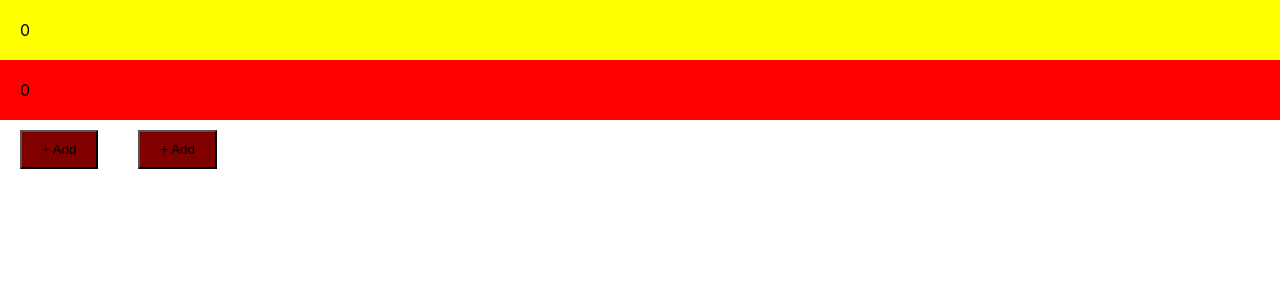
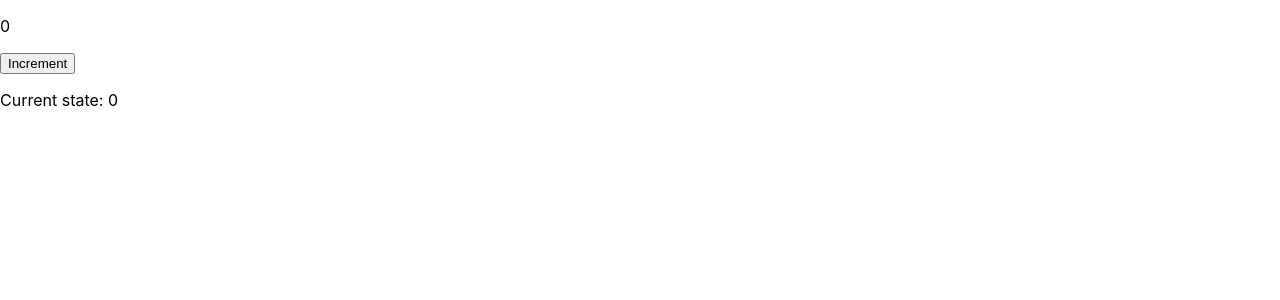
Before and after one commit to shihabus/react-old-lifecycle, a React (Create React App) app: page / in a window 1280 px wide. Shown: the top 300 px of the page. Built offline with nearby package versions, Linux system fonts and the light colour scheme.

Commit message:
react class life cycle

```diff
--- a/src/App.js
+++ b/src/App.js
@@ -1,81 +1,56 @@
-import React from 'react';
-import './App.css';
+import React, { Component } from "react";
+import Button from "./Button";
+import Display from "./Display";
 
-class Child extends React.Component{
-  constructor(props){
-    super(props)
-    this.state={
-      data:props.data
-    }
+export default class App extends Component {
+  constructor(props) {
+    super(props);
+    console.log("App constructor");
+    this.state = {
+      count: 0,
+    };
   }
 
-  // componentWillReceiveProps(nextProps) {
-  //   console.log('nextProps',nextProps)
-  //   console.log('this.props',this.props)
-  //   this.setState({data:nextProps.data})
-  // }
-
-  static getDerivedStateFromProps(props,state){
-    console.log('----props',props);
-    console.log('----state',state);
-    return {
-      data:props.data
-    }
+  componentWillMount() {
+    console.log("App componentWillMount");
   }
 
-  // UNSAFE_componentWillUpdate(nextProps, nextState) {
-  //   console.log('nextProps---',nextProps);
-  //   console.log('nextState------',nextState);
-  // }
+  componentDidMount() {
+    console.log("App componentDidMount");
+  }
 
+  componentWillReceiveProps(nextProps) {
+    console.log("App componentWillReceiveProps nextProps", nextProps);
+  }
 
-  render(){
-    return(
-      <div style={{
-        padding:'20px',
-        backgroundColor:'red'
-      }}>
-        {this.state.data}
+  componentWillUpdate(nextProps, nextState) {
+    console.log("App componentWillUpdate nextProps", nextProps);
+    console.log("App componentWillUpdate nextState", nextState);
+  }
+
+  shouldComponentUpdate() {
+    console.log("App shouldComponentUpdate");
+    return true;
+  }
+
+  componentDidUpdate(prevProps, prevState) {
+    console.log("App componentDidUpdate prevProps", prevProps);
+    console.log("App componentDidUpdate prevState", prevState);
+  }
+
+  onClickHandler = (e) => {
+    e.preventDefault();
+    this.setState({ count: this.state.count + 1 });
+  };
+
+  render() {
+    console.log("App render");
+    return (
+      <div>
+        <Display text={this.state.count} />
+        <Button onClick={this.onClickHandler}>Increment</Button>
+        <p>Current state: {this.state.count}</p>
       </div>
-    )
+    );
   }
 }
-
-const MemoBtn= React.memo(function Button(props){
-  return (
-    <button {...props} style={{
-      margin:'10px 20px',
-      backgroundColor:'maroon',
-      padding:'10px 20px'
-    }}></button>
-  )
-})
-
-class App extends React.Component {
-    constructor(props){
-      super(props)
-      this.state={
-        count:0
-      }
-    }
-
-    clickHandler=()=>{
-      this.setState({count:this.state.count+1})
-    }
-
-    render(){
-      return(
-        <>
-          <div style={{
-          padding:'20px',
-          backgroundColor:'yellow'
-        }}>{this.state.count}</div>
-          <Child data={this.state.count}/>
-         <MemoBtn onClick={this.clickHandler}>+ Add</MemoBtn>
-         <MemoBtn onClick={this.clickHandler}>+ Add</MemoBtn>
-        </>
-      )
-    }
-}
-
-export default App;
--- /dev/null
+++ b/src/Button.js
@@ -0,0 +1,6 @@
+import React, { memo } from "react";
+
+export default memo(function Button(props) {
+  console.log("Button comp");
+  return <button {...props}>{props.children}</button>;
+});
--- /dev/null
+++ b/src/Display.js
@@ -0,0 +1,77 @@
+import React, { Component } from "react";
+
+class P extends Component {
+  constructor(props) {
+    super(props);
+    console.log("P constructor");
+  }
+  componentWillMount() {
+    console.log("P componentWillMount");
+  }
+
+  componentDidMount() {
+    console.log("P componentDidMount");
+  }
+
+  componentWillReceiveProps(nextProps) {
+    console.log("P componentWillReceiveProps nextProps", nextProps);
+  }
+
+  componentWillUpdate(nextProps, nextState) {
+    console.log("P componentWillUpdate nextProps", nextProps);
+    console.log("P componentWillUpdate nextState", nextState);
+  }
+
+  componentDidUpdate(prevProps, prevState) {
+    console.log("P componentDidUpdate prevProps", prevProps);
+    console.log("P componentDidUpdate prevState", prevState);
+  }
+
+  render() {
+    console.log("P render");
+    return <p>{this.props.value}</p>;
+  }
+}
+
+export default class Display extends Component {
+  constructor(props) {
+    super(props);
+    console.log("Display constructor");
+  }
+  componentWillMount() {
+    console.log("Display componentWillMount");
+  }
+
+  componentDidMount() {
+    console.log("Display componentDidMount");
+  }
+
+  componentWillReceiveProps(nextProps) {
+    console.log("Display componentWillReceiveProps nextProps", nextProps);
+  }
+
+  componentWillUpdate(nextProps, nextState) {
+    console.log("Display componentWillUpdate nextProps", nextProps);
+    console.log("Display componentWillUpdate nextState", nextState);
+  }
+
+  shouldComponentUpdate() {
+    console.log("Display shouldComponentUpdate");
+    return true;
+  }
+
+  componentDidUpdate(prevProps, prevState) {
+    console.log("Display componentDidUpdate prevProps", prevProps);
+    console.log("Display componentDidUpdate prevState", prevState);
+  }
+
+  render() {
+    console.log("Display render");
+    const { text } = this.props;
+    return (
+      <div>
+        <P value={text} />
+      </div>
+    );
+  }
+}
```
